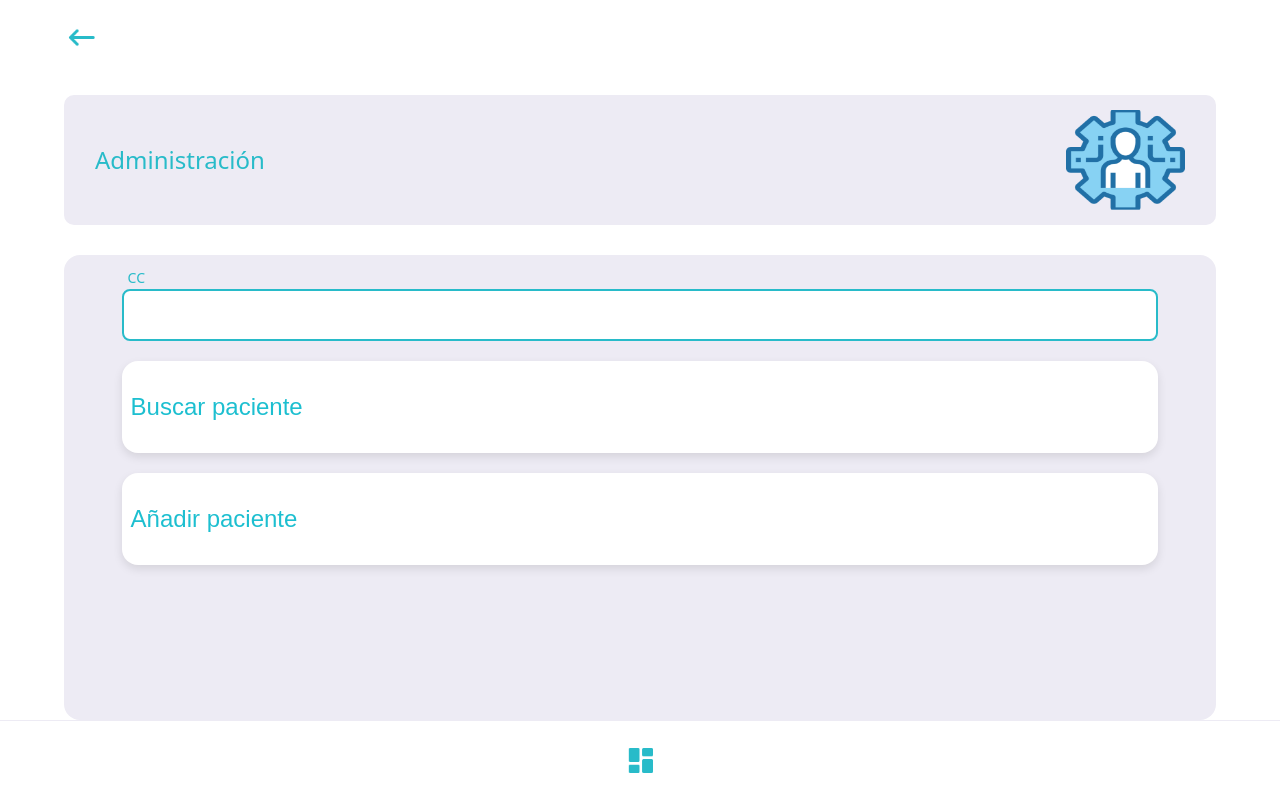
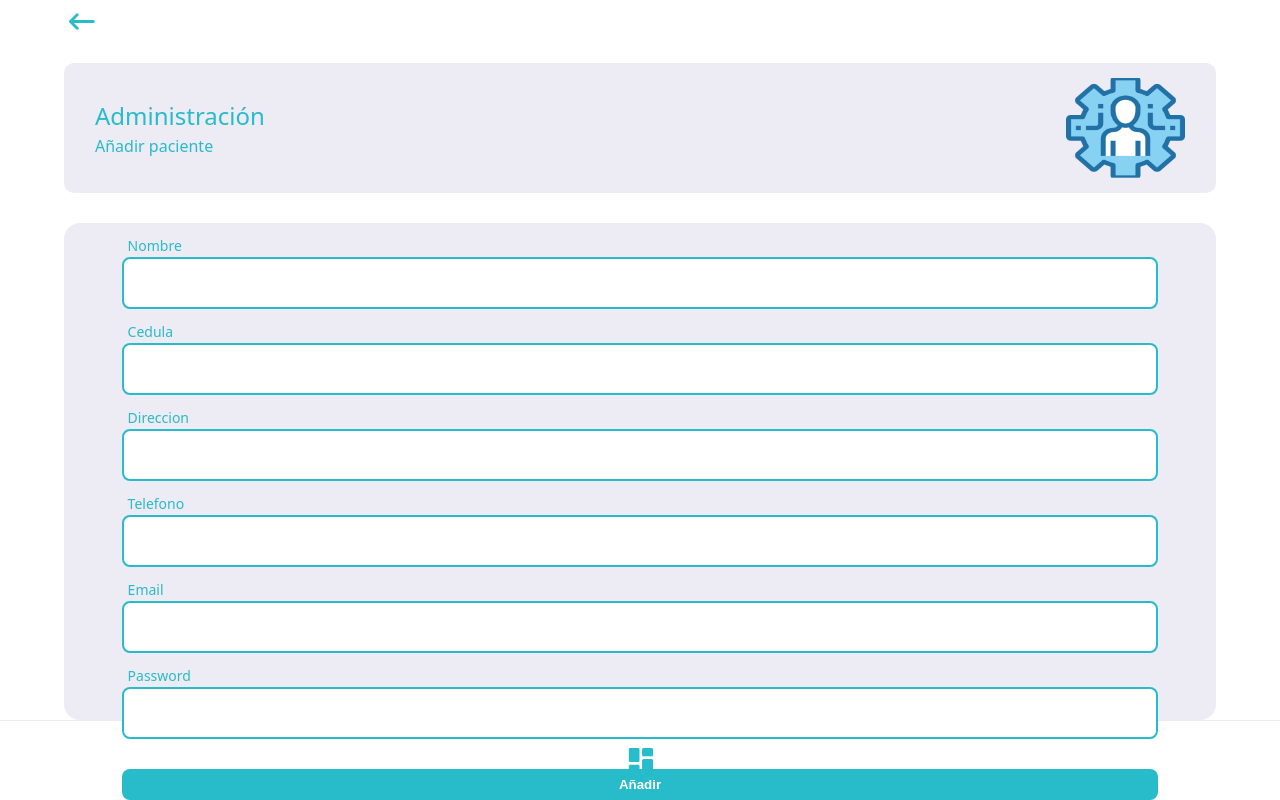
Before and after one commit to tomasgonzalez0/misalud, a React (Vite) app in the folder MiSalud.WEB/: page / in a window 1280 px wide. Built offline with nearby package versions, Linux system fonts and the light colour scheme.

Commit message:
Correccion al formulario, estilos, logica y se le agrego la comunicacion con la API

```diff
--- a/MiSalud.WEB/src/App.jsx
+++ b/MiSalud.WEB/src/App.jsx
@@ -5,9 +5,18 @@ import FooterBar from './components/FooterBar/FooterBar'
 import FormView from './views/PacientForm/Form'
 
 function App() {
+  const paciente ={
+    id: 6,
+    nombre: "Juan Perez",
+    registroId: "123456789",
+    direccion: "Calle Falsa 123",
+    telefono: "1234567890",
+    email: "juan@yopmail.com",
+    password: "12345678Aa."
+  }
   return (
     <>
-      <Administracion />
+      <FormView type={"añadir"}/>
       <FooterBar />
     </>
   )
--- a/MiSalud.WEB/src/components/FormsButton/FormButton.module.css
+++ b/MiSalud.WEB/src/components/FormsButton/FormButton.module.css
@@ -1,16 +1,17 @@
 
 .button {
-    background-color: #00bcd4;
+    background-color: var(--light-cyan);
     color: white;
     font-weight: 600;
     padding: 0.5rem 1rem;
-    width: 100%;
+    width: 90%;
     border: none;
     border-radius: 0.5rem;
     cursor: pointer;
     transition: background-color 0.3s ease;
+    margin-top: 30px;
   }
 
   .button:hover {
-    background-color: #00acc1;
+    background-color: var(--dark-cyan);
   }
--- a/MiSalud.WEB/src/components/Input/Input.jsx
+++ b/MiSalud.WEB/src/components/Input/Input.jsx
@@ -1,16 +1,20 @@
 import React from 'react';
 import Styles from './Input.module.css';
 
-const Input = ({ nameTag, label, value, onChange }) => {
+const Input = ({ nameTag, label, value, onChange, type, errorMessage }) => {
     return (
       <div className={Styles["container"]}>
         <div className={Styles["inputWrapper"]}>
-          <span className={Styles["nameTag"]}>{nameTag}</span>
+          <div className={Styles["nameTagWrapper"]}>
+            <span className={Styles["nameTag"]}>{nameTag}</span>
+            <p className={Styles["errorMessage"]}>{errorMessage}</p>
+          </div>
+
           <input
             className={Styles["input"]}
-            type="text"
             value={value}
             onChange={onChange}
+            type={type}
           />
         </div>
         {label && <label className={Styles["label"]}>{label}</label>}
--- a/MiSalud.WEB/src/components/Input/Input.module.css
+++ b/MiSalud.WEB/src/components/Input/Input.module.css
@@ -12,7 +12,13 @@
     display: flex;
     align-items: center;
   }
-
+  .nameTagWrapper{
+    width: 100%;
+    position: absolute;
+    top: 0px;
+    display: flex
+;
+  }
   .nameTag {
     position: absolute;
     top: -24px;
@@ -43,3 +49,17 @@
     font-size: 14px;
     color: #555;
   }
+
+  .errorMessage{
+    color: firebrick;
+    position: absolute;
+    top: -24px;
+    background-color: transparent;
+    font-weight: 500;
+    padding: 2px 6px;
+    font-size: 14px;
+    z-index: 2;
+    /* position: absolute; */
+    /* left: 66px; */
+    justify-self: anchor-center;
+  }
--- a/MiSalud.WEB/src/components/SectionButton/SectionButton.jsx
+++ b/MiSalud.WEB/src/components/SectionButton/SectionButton.jsx
@@ -5,8 +5,10 @@ export default function SectionButton({ label, image, subtitle }) {
   return (
     <section className={Styles["SectionButton"]}>
       <div className={Styles["SectionButtonContainer"]}>
+        <div>
         <h2 className={Styles["SectionButtonName"]}>{label}</h2>
         {subtitle && <p className={Styles["SectionButtonSubtitle"]}>{subtitle}</p>}
+        </div>
         <img src={image} alt={label} />
       </div>
     </section>
--- a/MiSalud.WEB/src/components/SectionButton/SectionButton.module.css
+++ b/MiSalud.WEB/src/components/SectionButton/SectionButton.module.css
@@ -36,3 +36,7 @@
     color: var(--dark-cyan);
     transition: 0.5s;
 }
+
+.SectionButtonSubtitle{
+    color: var(--light-cyan);
+}
--- a/MiSalud.WEB/src/views/PacientForm/Form.jsx
+++ b/MiSalud.WEB/src/views/PacientForm/Form.jsx
@@ -1,36 +1,40 @@
 import React, { useState } from 'react';
 import BackButton from '../../components/BackButton/BackButton';
-import FooterBar from '../../components/FooterBar/FooterBar';
 import SectionButton from '../../components/SectionButton/SectionButton';
 import Input from '../../components/Input/Input';
 import { sectionButtonsByRole } from "../../data/rolesData.js";
 import FormButton from '../../components/FormsButton/FormButton.jsx';
 import Styles from './Form.module.css';
+import Swal from 'sweetalert2';
+import 'sweetalert2/dist/sweetalert2.min.css';
 
-export default function FormularioPaciente() {
-  const [nombre, setNombre] = useState('');
-  const [cedula, setCedula] = useState('');
-  const [direccion, setDireccion] = useState('');
-  const [telefono, setTelefono] = useState('');
-  const [email, setEmail] = useState('');
+export default function FormularioPaciente({type, paciente}) {
+  const [nombre, setNombre] = useState(paciente ?paciente.nombre:'');
+  const [cedula, setCedula] = useState(paciente ?paciente.registroId:'');
+  const [direccion, setDireccion] = useState(paciente ?paciente.direccion:'');
+  const [telefono, setTelefono] = useState(paciente ?paciente.telefono:'');
+  const [email, setEmail] = useState(paciente ?paciente.email:'');
+  const [password, setPassword] = useState('');
 
   const [errors, setErrors] = useState({
     nombre: '',
     cedula: '',
     direccion: '',
     telefono: '',
-    email: ''
+    email: '',
+    password: ''
   });
 
   const btn = sectionButtonsByRole["administrador"] || [];
 
 const validarTelefono = (value) => {
-    const telefonoV = /^\d{10}$/;
-    if (!telefonoV.test(value) && value !== '') {
-      return 'telefono incorrecto';
+  if (!/^\+?\d{7,15}$/.test(value.replace(/[\s()-]/g, ''))) {
+    return 'Entre 7 y 15 dígitos';
   }
+
   return '';
 };
+
 
   const validarEmail = (value) => {
     const emailV = /^[^\s@]+@[^\s@]+\.[^\s@]+$/;
@@ -46,6 +50,25 @@ export default function FormularioPaciente() {
     }
     return '';
   };
+  const validarPassword = (value) => {
+    if (!value || value.length < 8) {
+      return 'Al menos 8 caracteres';
+    }
+    if (!/[A-Z]/.test(value)) {
+      return 'Al menos una letra mayúscula';
+    }
+    if (!/[a-z]/.test(value)) {
+      return 'Al menos una letra minúscula';
+    }
+    if (!/[0-9]/.test(value)) {
+      return 'Al menos un número';
+    }
+    if (!/[!@#$%^&*(),.?":{}|<>_\-+=/\\[\]~`]/.test(value)) {
+      return 'Al menos un carácter especial';
+    }
+    return '';
+  };
+
 
   const handleNombreChange = (e) => {
     setNombre(e.target.value);
@@ -82,88 +105,232 @@ export default function FormularioPaciente() {
     setEmail(value);
     setErrors({ ...errors, email: validarEmail(value) });
   };
-
-
-  const handleSubmit = () => {
+  const handlePasswordChange = (e) => {
+    const value = e.target.value;
+    setPassword(value);
+    setErrors({ ...errors, password: validarPassword(value) });
+  };
+  const handleSubmit = async () => {
     const newErrors = {
-      nombre: nombre ? '' : 'El nombre es requerido',
-      cedula: cedula ? '' : 'La cédula es requerida',
-      direccion: validarDireccion(direccion),
-      telefono: validarTelefono(telefono),
-      email: validarEmail(email)
+      nombre: nombre || paciente ? '' : 'El nombre es requerido',
+      cedula: cedula || paciente
+        ? /^\d+$/.test(cedula)
+          ? ''
+          : 'Solo se permiten números'
+        : 'La cédula es requerida',
+      direccion: direccion || paciente ? validarDireccion(direccion) : 'La dirección es requerida',
+      telefono: telefono || paciente ? validarTelefono(telefono) : 'El teléfono es requerido',
+      email: email || paciente? validarEmail(email) : 'El email es requerido',
+      password:
+        type === 'añadir'
+          ? password
+            ? validarPassword(password)
+            : 'La contraseña es requerida'
+          : ''
     };
 
     setErrors(newErrors);
+    const hayErrores = Object.values(newErrors).some(error => error !== '');
+    if (hayErrores) return;
+    let data;
+   if(type==="añadir"){
+      data = {
+      nombre,
+      direccion,
+      telefono,
+      email,
+      registroId: cedula,
+      password: password || paciente?.password, // Siempre se envía
+      ...(type === 'editar' && { id: paciente?.id })
+    };}else{
+      data={
+        nombre: paciente.nombre,
+        direccion: paciente.direccion,
+        telefono: paciente.telefono,
+        email: paciente.email,
+        registroId: paciente.registroId,
+        password: paciente.password,
+        ...(type === 'editar' && { id: paciente?.id })
+      }
+    }
 
-    const hayErrores = Object.values(newErrors).some(error => error !== '');
+    const url =
+      type === 'añadir'
+        ? 'https://localhost:7169/api/Pacientes'
+        : `https://localhost:7169/api/Pacientes/${paciente?.id}`;
 
-    if (!hayErrores) {
-      console.log('Formulario enviado correctamente', {
-        nombre, cedula, direccion, telefono, email
+    const method = type === 'añadir' ? 'POST' : 'PUT';
+
+    try {
+      const response = await fetch(url, {
+        method,
+        headers: { 'Content-Type': 'application/json' },
+        body: JSON.stringify(data)
       });
-      // Aquí iría la lógica para enviar los datos
-      alert('Paciente añadido con éxito');
+
+      if (response.ok) {
+        Swal.fire({
+          icon: 'success',
+          title: `Paciente ${type === 'añadir' ? 'añadido' : 'actualizado'}`,
+          confirmButtonText: 'Listo',
+          customClass: {
+            popup: 'my-swal-popup',
+            title: 'my-swal-title',
+            confirmButton: 'my-swal-confirm-button',
+            htmlContainer: 'my-swal-text'
+          }
+        });
+      } else {
+        const text = await response.text();
+        throw new Error(text);
+      }
+    } catch (error) {
+      let parsedError = 'Ocurrió un error inesperado';
+      try {
+        const errJson = JSON.parse(error.message);
+        if (errJson?.errors) {
+          parsedError = Object.values(errJson.errors).flat().join(' - ');
+        }
+      } catch (_) {}
+
+      Swal.fire({
+        icon: 'error',
+        title: 'Error',
+        text: parsedError,
+        confirmButtonText: 'Listo',
+        customClass: {
+          popup: 'my-swal-popup',
+          title: 'my-swal-title',
+          confirmButton: 'my-swal-confirm-button',
+          htmlContainer: 'my-swal-text'
+        }
+      });
     }
   };
 
-  //    {Styles[""]}
+
+
   return (
-    <div className= {Styles["formulario-paciente"]}>
-      <div className={Styles["header"]}>
+    <div className={Styles["formulario-paciente"]}>
       <BackButton />
-      </div>
-
-      <div className={Styles["section-header"]}>
       <SectionButton
         label={btn[0].label}
         image={btn[0].img}
+        subtitle={`${type === 'añadir' ? 'Añadir' : 'Editar'} paciente`}
       />
 
-        <div className= {Styles["form-container"]}>
-          <Input
-            nameTag="Nombre"
-            value={nombre}
-            onChange={handleNombreChange}
-          />
-          {errors.nombre && <p className={Styles["error"]}>{errors.nombre}</p>}
+      <div className={Styles["form-container"]}>
+        <Input nameTag="Nombre" value={nombre} onChange={handleNombreChange} type="text" errorMessage={errors.nombre} />
+        <Input nameTag="Cedula" value={cedula} onChange={handleCedulaChange} type="text" errorMessage={errors.cedula} />
+        <Input nameTag="Direccion" value={direccion} onChange={handleDireccionChange} type="text" errorMessage={errors.direccion} />
+        <Input nameTag="Telefono" value={telefono} onChange={handleTelefonoChange} type="text" errorMessage={errors.telefono} />
+        <Input nameTag="Email" value={email} onChange={handleEmailChange} type="email" errorMessage={errors.email} />
 
-          <Input
-            nameTag="Cedula"
-            value={cedula}
-            onChange={handleCedulaChange}
-          />
-          {errors.cedula && <p className={Styles["error"]}>{errors.cedula}</p>}
+        {type === 'añadir' && (
+          <Input nameTag="Password" value={password} onChange={handlePasswordChange} type="password" errorMessage={errors.password} />
+        )}
 
-          <Input
-            nameTag="Direccion"
-            value={direccion}
-            onChange={handleDireccionChange}
-          />
-          {errors.direccion && <p className={Styles["error"]}>{errors.direccion}</p>}
-
-          <Input
-            nameTag="Telefono"
-            value={telefono}
-            onChange={handleTelefonoChange}
-          />
-          {errors.telefono && <p className={Styles["error"]}>{errors.telefono}</p>}
-
-          <Input
-            nameTag="Email"
-            value={email}
-            onChange={handleEmailChange}
-          />
-          {errors.email && <p className={Styles["error"]}>{errors.email}</p>}
-
-          <div className = {Styles["button"]}>
-            <FormButton text={"Añadir"} onClick={handleSubmit}  type = "button"/>
-          </div>
-
-        </div>
-      </div>
-      <div className={Styles["footer"]}>
-      <FooterBar />
+        <FormButton text={type === 'añadir' ? 'Añadir' : 'Editar'} onClick={handleSubmit} type="button" />
       </div>
     </div>
   );
 }
+
+
+//   const handleSubmit = () => {
+//     const newErrors = {
+//       nombre: nombre ? '' : 'El nombre es requerido',
+//       cedula: cedula ? '' : 'La cédula es requerida',
+//       direccion: direccion ? '' : 'La dirección es requerida',
+//       telefono: telefono ? '' : 'El teléfono es requerido',
+//       email: email ? '' : 'El email es requerido',
+//       password: password ? '' : 'La contraseña es requerida'
+//     };
+
+//     setErrors(newErrors);
+
+//     const hayErrores = Object.values(newErrors).some(error => error !== '');
+
+//     if (!hayErrores) {
+//       console.log('Formulario enviado correctamente', {
+//         nombre, cedula, direccion, telefono, email
+//       });
+//       // Aquí iría la lógica para enviar los datos
+//       alert('Paciente añadido con éxito');
+//     }
+//   };
+
+//   //    {Styles[""]}
+//   return (
+//     <div className= {Styles["formulario-paciente"]}>
+//         <BackButton />
+//         <SectionButton
+//             label={btn[0].label}
+//             image={btn[0].img}
+//         />
+
+//         <div className= {Styles["form-container"]}>
+//           <Input
+//             nameTag="Nombre"
+//             value={nombre}
+//             onChange={handleNombreChange}
+//             type={"text"}
+//             errorMessage={errors.nombre!=="" && errors.nombre}
+//           />
+//           {//errors.nombre && <p className={Styles["error"]}>{errors.nombre}</p>
+//           }
+
+//           <Input
+//             nameTag="Cedula"
+//             value={cedula}
+//             onChange={handleCedulaChange}
+//             type={"text"}
+//             errorMessage={errors.cedula!=="" && errors.cedula}
+//           />
+//           {//errors.cedula && <p className={Styles["error"]}>{errors.cedula}</p>
+//           }
+
+//           <Input
+//             nameTag="Direccion"
+//             value={direccion}
+//             onChange={handleDireccionChange}
+//             type={"text"}
+//             errorMessage={errors.direccion!=="" && errors.direccion}
+//           />
+//           {//errors.direccion && <p className={Styles["error"]}>{errors.direccion}</p>
+//           }
+
+//           <Input
+//             nameTag="Telefono"
+//             value={telefono}
+//             onChange={handleTelefonoChange}
+//             type={"text"}
+//             errorMessage={errors.telefono!=="" && errors.telefono}
+//           />
+//           {//errors.telefono && <p className={Styles["error"]}>{errors.telefono}</p>
+//           }
+
+//           <Input
+//             nameTag="Email"
+//             value={email}
+//             onChange={handleEmailChange}
+//             type={"email"}
+//             errorMessage={errors.email!=="" && errors.email}
+//           />
+//           {//errors.email && <p className={Styles["error"]}>{errors.email}</p>
+//           }
+//           <Input
+//             nameTag="Password"
+//             value={password}
+//             onChange={handlePasswordChange}
+//             type={"password"}
+//             errorMessage={errors.password!=="" && errors.password}
+//           />
+
+//           <FormButton text={"Añadir"} onClick={handleSubmit}  type = "button"/>
+
+
+//         </div>
+//       </div>
+//   );
+// }
--- a/MiSalud.WEB/src/views/PacientForm/Form.module.css
+++ b/MiSalud.WEB/src/views/PacientForm/Form.module.css
@@ -3,22 +3,22 @@
   width: 5%;
 }
 .formulario-paciente{
+  height: 90%;
+  width: 100%;
   display: flex;
   flex-direction: column;
-  width: 100%;
+  align-items: center;
 }
 
 .form-container{
-  width: 80%;
-  height: 70%;
-  margin-left: 10%;
-  margin-top: 3%;
-  padding: 20px;
+  margin-top: 30px;
+  height: 69%;
   background-color: var(--gray);
+  width: 90%;
   display: flex;
   flex-direction: column;
-  border-radius: 10px;
   align-items: center;
+  border-radius: 16px;
 }
 
 .button{
@@ -27,10 +27,6 @@
   margin-top: 10px;
 }
 
-.footer{
-  margin-top: 20px;
-}
-
 .error{
   font-size: small;
   color: red;
```
Lines whose indentation alone changed are shown as unchanged.
